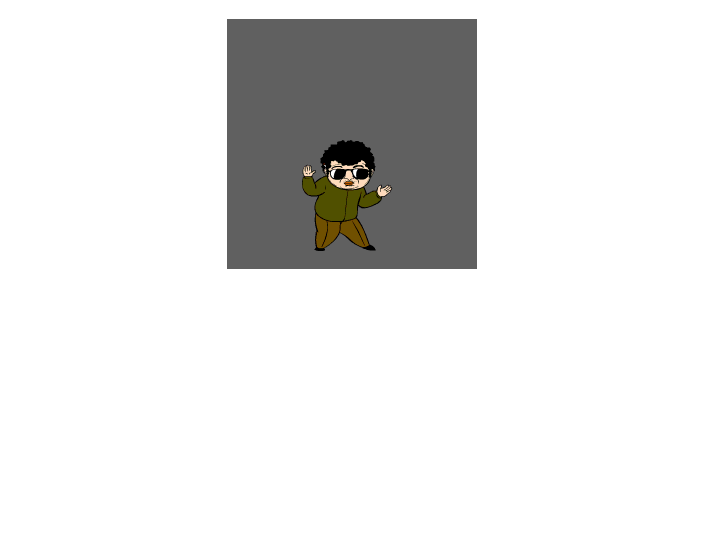
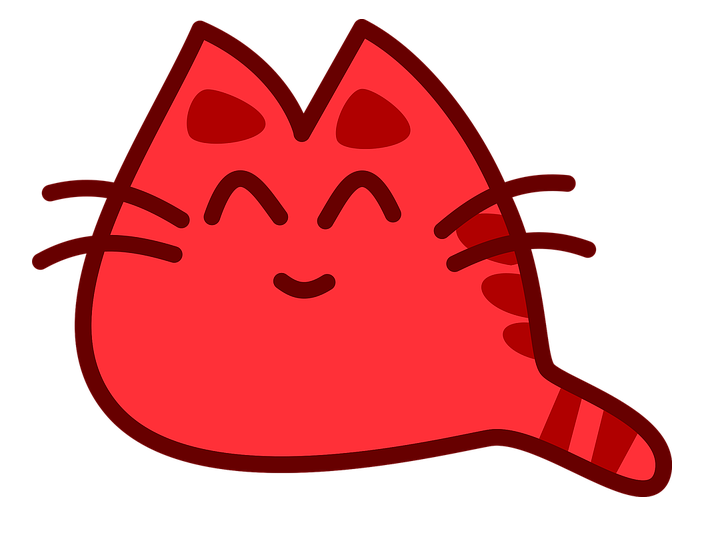
Before and after one commit to eheeeun/webdev, a plain HTML site: page index.html in a window 1280 px wide. Shown: the part 112-648 px from the top of the page, without its empty margins (288-991 px from the left). Drawn offline with Linux system fonts and the light colour scheme.

Commit message:
Update index.html

```diff
--- a/index.html
+++ b/index.html
@@ -15,7 +15,7 @@
    <H1>
     희은이의 회원 관리 페이지
   </H1>
-  <img src="gif/gif01.gif">
+  <img src="image/index.jpg">
   </center>
 </body>
 </html>
```
